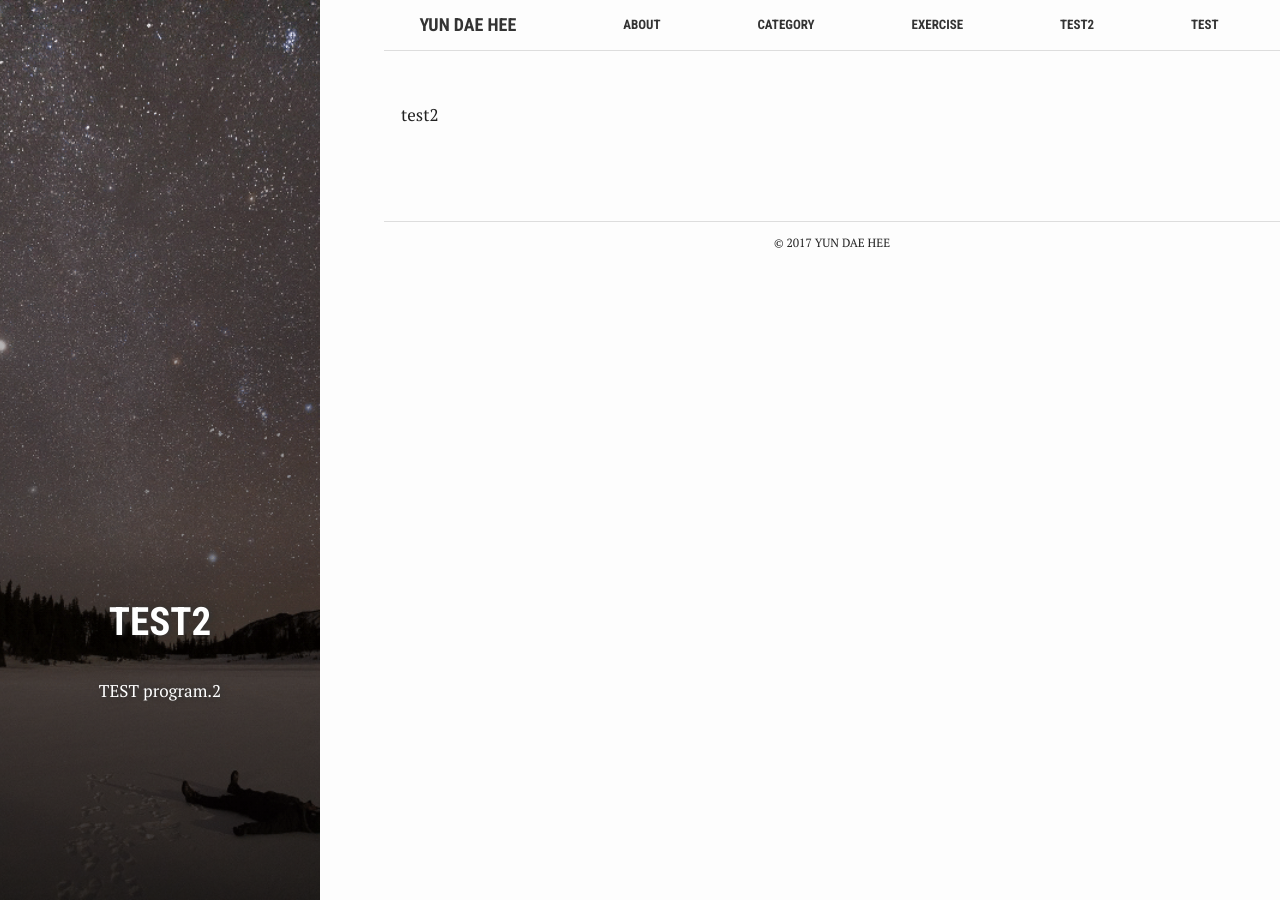
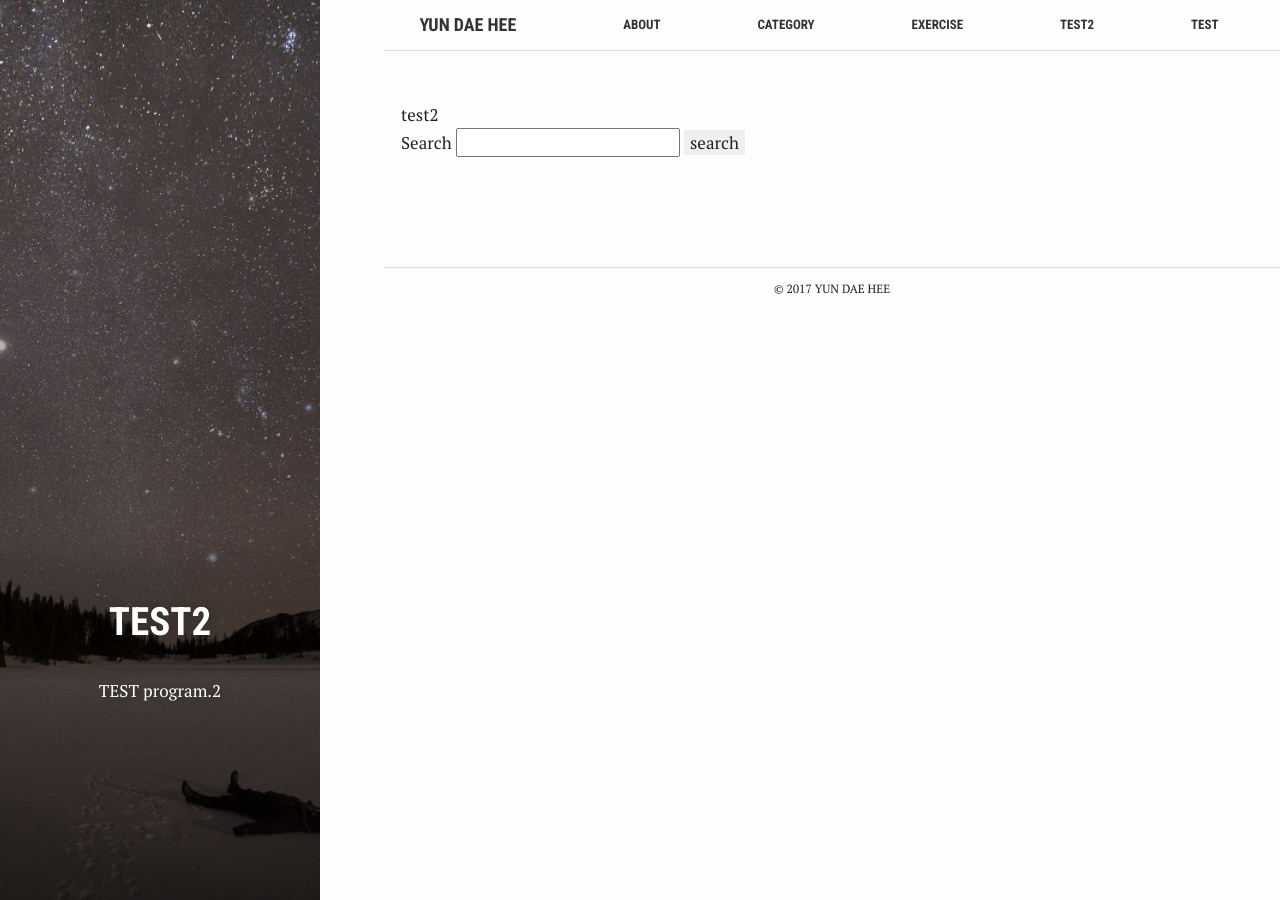
Before and after one commit to test076923/test076923.github.io, a Jekyll site: the page built from test2.html, in a window 1280 px wide. Built offline with Jekyll 4.4.1, drawn with Linux system fonts in a browser that asks for light colours; comment, search, counter and statistics services are not loaded.

Commit message:
Update test2.html

```diff
--- a/test2.html
+++ b/test2.html
@@ -9,3 +9,28 @@
 date: 11/20/2017 3:37:34 PM
 ---
 test2
+
+<form action="/search.html" method="get">
+  <label for="search-box">Search</label>
+  <input type="text" id="search-box" name="query">
+  <input type="submit" value="search">
+</form>
+
+<ul id="search-results"></ul>
+
+<script>
+  window.store = {
+    {% for post in site.posts %}
+      "{{ post.url | slugify }}": {
+        "title": "{{ post.title | xml_escape }}",
+        "author": "{{ post.author | xml_escape }}",
+        "category": "{{ post.category | xml_escape }}",
+        "content": {{ post.content | strip_html | strip_newlines | jsonify }},
+        "url": "{{ post.url | xml_escape }}"
+      }
+      {% unless forloop.last %},{% endunless %}
+    {% endfor %}
+  };
+</script>
+<script src="/js/lunr.min.js"></script>
+<script src="/js/search.js"></script>
```
